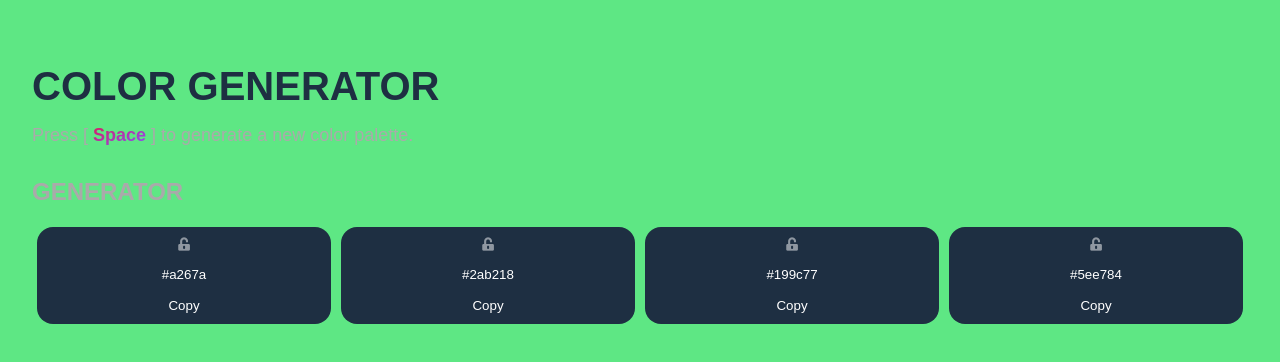
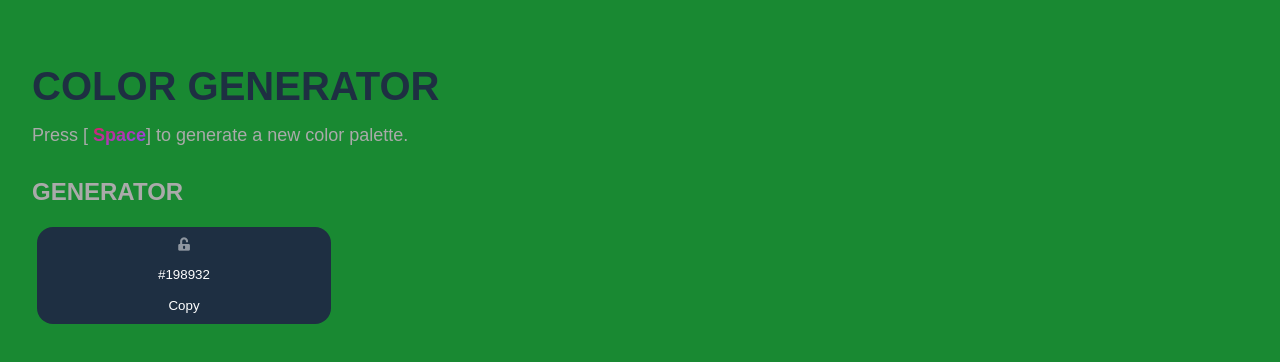
Before and after one commit to Caro-L-dev/Color-generator, a Vue app: page / in a window 1280 px wide. Shown: the top 362 px of the page. Built offline with nearby package versions, Linux system fonts and the light colour scheme.

Commit message:
:truck: chore: Reorganise files

```diff
--- a/src/App.vue
+++ b/src/App.vue
@@ -1,49 +1,166 @@
 <script>
-import GlobalGenerator from "./components/GlobalGenerator.vue";
+export default {
+  data() {
+    return {
+      color: '',
+      value: '',
+    }
+  },
+  created: function() {
+    this.changeColor();
+    this.setColor();
 
-export default {
-  name: "App",
-  components: {
-    GlobalGenerator,
+      document.addEventListener('keydown', event => {
+      if(event.code === 'Space') this.changeColor();
+    });
   },
+   watch: {
+     color: function(value) {
+     document.body.style.backgroundColor = value;
+     }
+   },
+  methods: {
+    changeColor: function() {
+    this.color = '#' + Math.floor(Math.random() * 6777215).toString(16);
+    },
+    setColor: function(newColor) {
+    this.$emit('setColor', newColor);
+    }
+  }
 };
 </script>
 
 <template>
   <main>
-    <global-generator />
+      <h1 class="title">Color Generator</h1>
+      <p class="subtitle">
+         Press [
+          <button
+            class="generator-btn"
+            v-on:click="$emit('color-content-change', changeColor())"
+          >
+          Space
+          </button>]
+           to generate a new color palette.
+      </p>
+      <h4 class='title-two'>Generator</h4>
+      <div class="grid-color-box">
+
+        <div class="color">
+          <div class="color-content">
+            <button class="lock-toggle fas fa-unlock-alt" />
+            <input type="text" class="color-input" :value='color' />
+            <button class="copy-hex">Copy</button>
+          </div>
+        </div>
+
+      </div>
   </main>
 </template>
 
 <style lang="scss">
 @import "./assets/scss/_variables";
+@import "./assets/scss/_global";
 
-* {
-  box-sizing: border-box;
-  margin: 0;
-  padding: 0;
-  font-family: sans-serif;
+.title {
+  color: $dark-color;
+  font-size: 2.5rem;
+  font-weight: 900;
+  text-transform: uppercase;
+  margin-bottom: 1rem;
 }
 
-body {
-  background: $light-color;
+.subtitle {
+    color: $grey-color;
+    font-size: 1.125rem;
+    margin-bottom: 2rem;
 }
 
-main {
-  margin: 0 auto;
-  padding: 4rem 2rem;
+.generator-btn {
+    color: $primary-color;
+    font-size: inherit;
+    font-weight: 700;
+    background: linear-gradient(to bottom right, $primary-color, $secondary-color);
+    -webkit-background-clip: text;
+    background-clip: text;
+    -webkit-text-fill-color: transparent;
+    transition: 0.4s ease-in-out;
+
+    &:hover {
+        padding-left: 0.5rem;
+        padding-right: 0.5rem;
+    }
 }
 
-button,
-input {
-  appearance: none;
-  border: none;
-  outline: none;
-  background: none;
-  color: inherit;
+.title-two {
+  color: $grey-color;
+  text-transform: uppercase;
+  font-size: 1.5rem;
+  font-weight: 700;
+  margin-bottom: 1rem;
 }
 
-button {
-  cursor: pointer;
+.grid-color-box {
+  display: grid;
+  grid-template-columns: repeat(1, 1fr);
+
+  @media (min-width: $small-device) {
+    grid-template-columns: repeat(2, 1fr);
+  }
+
+  @media (min-width: $large-device) {
+    grid-template-columns: repeat(4, 1fr);
+  }
+}
+
+.color {
+  &-content {
+    display: flex;
+    align-items: center;
+    justify-content: space-between;
+    padding: 0.5rem 1rem;
+    border-radius: 1rem;
+    margin: 0.3rem;
+    color: #fff;
+    background-color: $dark-color;
+    transition: 0.4s ease-out;
+    border: 0.2rem solid transparent;
+  }
+
+  &-input {
+    text-align: center;
+  }
+
+  &-copied {
+    border-color: red;
+  }
+}
+
+.lock-toggle {
+  opacity: 0.5;
+  transition: 0.4s;
+
+  &--is-locked {
+    opacity: 1;
+  }
+}
+
+@media (min-width: $small-device) {
+  .h1 {
+    font-size: 4rem;
+  }
+}
+
+@media (min-width: $large-device) {
+  .color-content {
+    flex-direction: column;
+    align-items: center;
+    justify-content: center;
+  }
+
+  .color-input {
+    margin-top: 1rem;
+    margin-bottom: 1rem;
+  }
 }
 </style>
--- /dev/null
+++ b/src/assets/scss/_global.scss
@@ -0,0 +1,28 @@
+* {
+    box-sizing: border-box;
+    margin: 0;
+    padding: 0;
+    font-family: sans-serif;
+  }
+
+  body {
+    background: $light-color;
+  }
+
+  main {
+    margin: 0 auto;
+    padding: 4rem 2rem;
+  }
+
+  button,
+  input {
+    appearance: none;
+    border: none;
+    outline: none;
+    background: none;
+    color: inherit;
+  }
+
+  button {
+    cursor: pointer;
+  }
--- a/src/components/BtnGenerator.vue
+++ /dev/null
@@ -1,58 +0,0 @@
-<script>
-export default {
-    name: 'BtnGenerator',
-    created: function() {
-    this.changeColor();
-
-    document.addEventListener('keydown', event => {
-      if(event.code === 'Space')this.changeColor();
-    });
-  },
-    methods: {
-        changeColor: function() {
-        this.color = '#' + Math.floor(Math.random() * 6777215).toString(16);
-        },
-    }
-};
-</script>
-
-
-<template>
-    <p>
-        Press [
-        <button
-            class="generator-btn"
-            v-on:click="$emit('color-content-change', changeColor())"
-            @click="changeColor"
-        >
-            Space
-        </button>
-        ] to generate a new color palette.
-    </p>
-</template>
-
-<style lang="scss" scoped>
-@import "../assets/scss/_variables.scss";
-
-p {
-    color: $grey-color;
-    font-size: 1.125rem;
-    margin-bottom: 2rem;
-}
-
-.generator-btn {
-    color: $primary-color;
-    font-size: inherit;
-    font-weight: 700;
-    background: linear-gradient(to bottom right, $primary-color, $secondary-color);
-    -webkit-background-clip: text;
-    background-clip: text;
-    -webkit-text-fill-color: transparent;
-    transition: 0.4s ease-in-out;
-
-    &:hover {
-        padding-left: 0.5rem;
-        padding-right: 0.5rem;
-    }
-}
-</style>
--- a/src/components/ColorGenerator.vue
+++ /dev/null
@@ -1,106 +0,0 @@
-<script>
-export default {
-  name: 'ColorGenerator',
-  props: {
-    colorProps: String
-  },
-  data() {
-    return {
-      value: '',
-      object: {
-        backgroundColor: this.value,
-      },
-      color: this.colorProps
-    }
-
-  },
-  created: function() {
-    this.changeColor();
-
-      document.addEventListener('keydown', event => {
-      if(event.code === 'Space')this.changeColor();
-    });
-  },
-     watch: {
-   color: function(value) {
-        document.body.style.backgroundColor = value;
-     }
-   },
-  methods: {
-    changeColor: function() {
-      this.color = '#' + Math.floor(Math.random() * 6777215).toString(16);
-    },
-    setColor: function(newColor) {
-     this.$emit('setColor', newColor);
-    }
-
-    }
-};
-
-</script>
-
-
-<template>
-  <div class="color" v-bind:color="color">
-    <div class="color-content" :style="{ backgroundColor: value }">
-      <button class="lock-toggle fas fa-unlock-alt" />
-      <input type="text" class="color-input" :value='color' />
-      <button class="copy-hex">Copy</button>
-    </div>
-  </div>
-</template>
-
-<style lang="scss" scoped>
-@import "../assets/scss/_variables.scss";
-
-.color {
-  &-content {
-    display: flex;
-    align-items: center;
-    justify-content: space-between;
-    padding: 0.5rem 1rem;
-    border-radius: 1rem;
-    margin: 0.3rem;
-    color: #fff;
-    background-color: $dark-color;
-    transition: 0.4s ease-out;
-    border: 0.2rem solid transparent;
-  }
-
-  &-input {
-    text-align: center;
-  }
-
-  &-copied {
-    border-color: red;
-  }
-}
-
-.lock-toggle {
-  opacity: 0.5;
-  transition: 0.4s;
-
-  &--is-locked {
-    opacity: 1;
-  }
-}
-
-@media (min-width: $small-device) {
-  h1 {
-    font-size: 4rem;
-  }
-}
-
-@media (min-width: $large-device) {
-  .color-content {
-    flex-direction: column;
-    align-items: center;
-    justify-content: center;
-  }
-
-  .color-input {
-    margin-top: 1rem;
-    margin-bottom: 1rem;
-  }
-}
-</style>
--- a/src/components/ColorListGenerator.vue
+++ /dev/null
@@ -1,16 +0,0 @@
-<script>
-import ColorGenerator from './ColorGenerator.vue';
-
-export default {
-    components: {
-        ColorGenerator
-    }
-}
-</script>
-
-<template>
-    <color-generator />
-    <color-generator />
-    <color-generator />
-    <color-generator />
-</template>
--- a/src/components/Generator.vue
+++ /dev/null
@@ -1,41 +0,0 @@
-<script>
-import ColorListGenerator from "./ColorListGenerator.vue";
-
-export default {
-  components: {
-    ColorListGenerator,
-  },
-};
-</script>
-
-<template>
-  <h4>Generator</h4>
-  <div class="grid">
-    <color-list-generator />
-  </div>
-</template>
-
-<style lang="scss" scoped>
-@import "../assets/scss/_variables.scss";
-
-h4 {
-  color: $grey-color;
-  text-transform: uppercase;
-  font-size: 1.5rem;
-  font-weight: 700;
-  margin-bottom: 1rem;
-}
-
-.grid {
-  display: grid;
-  grid-template-columns: repeat(1, 1fr);
-
-  @media (min-width: $small-device) {
-    grid-template-columns: repeat(2, 1fr);
-  }
-
-  @media (min-width: $large-device) {
-    grid-template-columns: repeat(4, 1fr);
-  }
-}
-</style>
--- a/src/components/GlobalGenerator.vue
+++ /dev/null
@@ -1,20 +0,0 @@
-<script>
-import HeaderGenerator from "./HeaderGenerator.vue";
-import BtnGenerator from "./BtnGenerator.vue";
-import Generator from "./Generator.vue";
-
-export default {
-  name: "GlobalGenerator",
-  components: {
-    HeaderGenerator,
-    BtnGenerator,
-    Generator,
-  },
-};
-</script>
-
-<template>
-  <header-generator />
-  <btn-generator />
-  <generator />
-</template>
--- a/src/components/HeaderGenerator.vue
+++ /dev/null
@@ -1,15 +0,0 @@
-<template>
-  <h1>Color Generator</h1>
-</template>
-
-<style lang="scss" scoped>
-@import "../assets/scss/_variables.scss";
-
-h1 {
-  color: $dark-color;
-  font-size: 2.5rem;
-  font-weight: 900;
-  text-transform: uppercase;
-  margin-bottom: 1rem;
-}
-</style>
```
